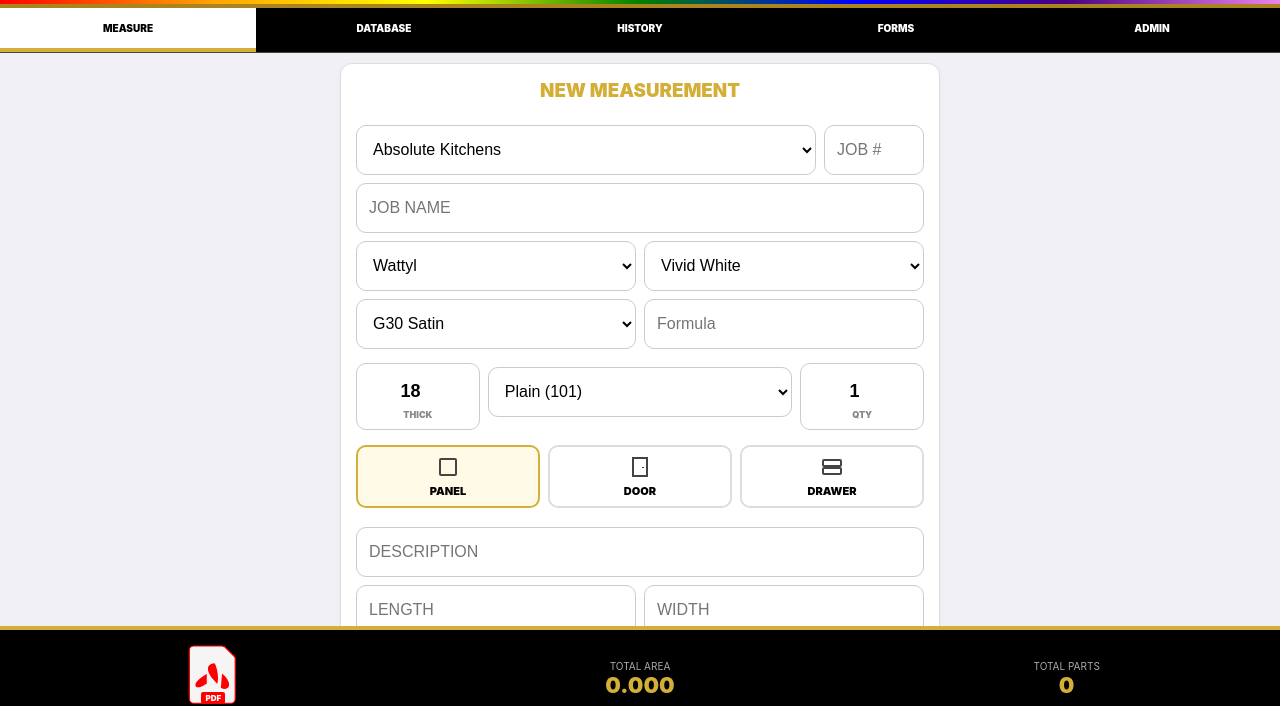
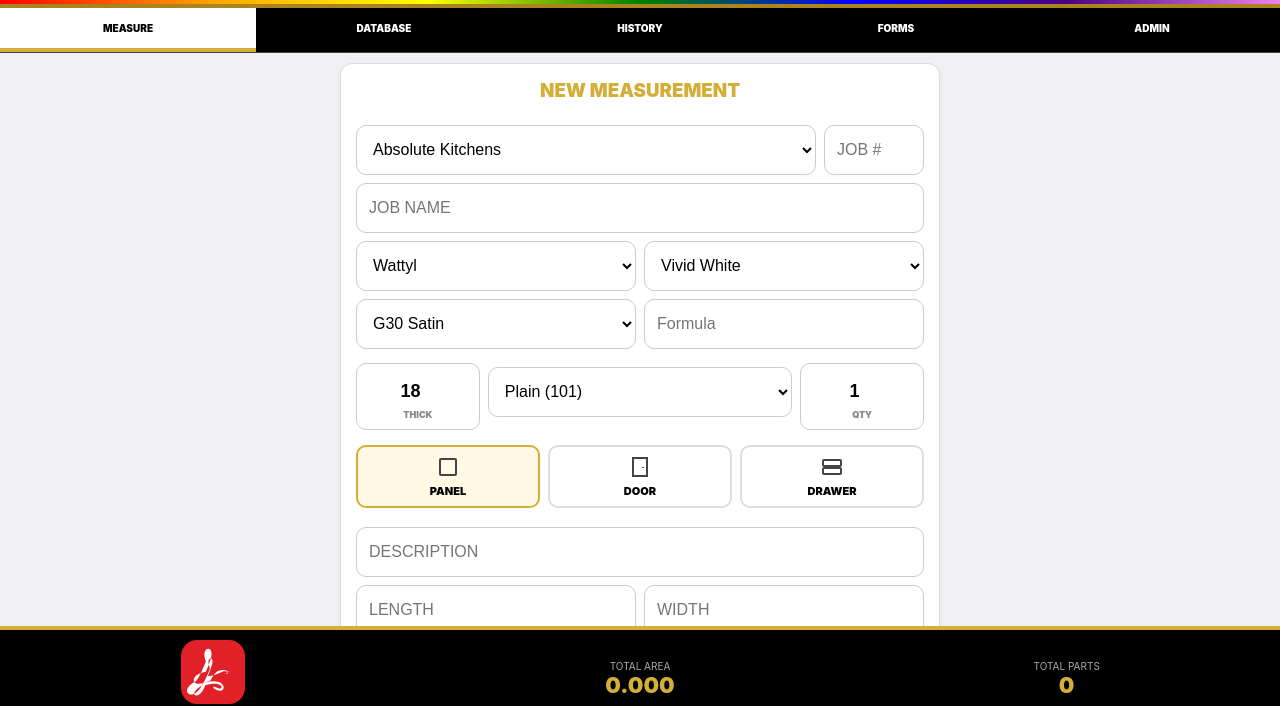
Before and after one commit to Paintworkz/PaintWorkz-App, a plain HTML site: page index.html in a window 1280 px wide. Shown: the part 82-788 px from the top of the page. Drawn offline with nearby package versions, Linux system fonts and the light colour scheme.

Commit message:
Update index.html

```diff
--- a/index.html
+++ b/index.html
@@ -140,18 +140,14 @@
 
 <div class="sticky-footer">
     <div class="footer-col" style="cursor:pointer;" onclick="generateLivePDF()">
-        <div style="position: relative; width: 64px; height: 64px; margin: 0 auto;">
-            <svg width="64" height="64" viewBox="-40 120 60 65" xmlns="http://www.w3.org/2000/svg" style="position: absolute; top: 50%; left: 50%; margin: -32px 0 0 -32px;">
-                <path fill="#f5f5f5" stroke="#ff0000" stroke-width="1.2"
-                      d="M -29.6328 126.064 h 28.3789 a 1.05844 1.05844 0 0 0 0.021484 0 s 1.1348 0.011 1.96484 0.36719 c 0.798898 0.34282 1.36537 0.86176 1.36914 0.86524 c 0.0000125 0.00001 0.00391 0.004 0.00391 0.004 l 9.36719 9.18945 s 0.564354 0.59582 0.837891 1.20899 c 0.220779 0.49491 0.234375 1.40039 0.234375 1.40039 a 1.05844 1.05844 0 0 0 -0.002 0.0449 v 40.7461 c 0 2.41592 -1.91026 4.32813 -4.32617 4.32813 H -29.6328 c -2.41591 0 -4.32617 -1.91209 -4.32617 -4.32813 v -49.498 c 0 -2.41603 1.91026 -4.32813 4.32617 -4.32813 Z" />
-
-                <path fill="#ff0000" d="M -8.2,143.5 c -2.3,0 -4.3,0.8 -5.6,2.1 c -2.8,2.8 -1.2,8.6 4.1,14.6 c 1.4,1.6 2.8,3.2 4,4.5 c 0.5,-1.8 0.8,-3.8 0.8,-5.8 c 0,-5.8 -1.3,-11.2 -3.3,-15.4 Z M -16.5,164.5 c -1.2,0.8 -2.5,1.5 -3.8,2.2 c -1.8,0.9 -3.6,1.4 -4.8,1.4 c -1.8,0 -2.8,-1 -2.8,-2.5 c 0,-2.3 2.5,-5.2 7.1,-8.3 c 1.4,-0.9 3,-1.8 4.6,-2.7 c -0.2,3.4 -0.2,6.8 -0.1,9.9 Z M -2,168.4 c 1.3,0.8 2.8,1.3 4.2,1.3 c 2.6,0 4.2,-1.8 4.2,-4.5 c 0,-3.4 -2.6,-7.4 -7.2,-11.2 c -0.4,4.9 -0.9,9.8 -1.2,14.4 Z" />
+        <div class="icon--item" style="position: relative; width: 64px; height: 64px; margin: 0 auto;">
+            <svg width="64" height="64" viewBox="0 0 512 512" xmlns="http://www.w3.org/2000/svg"
+                 style="position: absolute; top: 50%; left: 50%; margin: -32px 0 0 -32px;">
+                <path fill="#E12127" d="M128 0h256a128 128 0 0 1 128 128v256a128 128 0 0 1-128 128H128A128 128 0 0 1 0 384V128A128 128 0 0 1 128 0z"/>
+                <path fill="#FFF" d="M381 254c-12-11-43-14-43-14s-32-1-58 19c-23 18-42 63-42 63s-31 16-65 24c-28 7-52 5-64-8-16-16-5-53 41-71 16-6 49-14 49-14s23-53 38-100c10-29 11-64-5-77-18-15-41 1-45 34-3 23 12 61 12 61s-21 54-41 95c-16 33-35 60-35 60s-41 21-65 52c-15 19-12 43 5 53 23 12 52 1 83-36 17-19 33-51 33-51s43-13 83-14c27 0 57 8 71 27 12 16 11 38-7 46-17 7-42-1-71-21l16-11c22 15 40 19 49 14 6-3 6-11 1-18-8-12-32-17-56-17-33 1-70 11-70 11s-14 36-29 55c-20 25-40 33-53 26-10-5-12-18-2-31 20-27 52-44 52-44s18-25 33-55c19-39 36-83 36-83s-14-36-12-58c2-21 16-29 25-22 9 7 9 32 1 56-13 39-31 83-31 83s16 0 38-5c31-7 55-19 55-19s24-15 44-15c13 0 25 3 25 10 1 7-10 12-21 11z"/>
             </svg>
-            <div style="position: absolute; top: 0; left: 0; width: 100%; height: 100%; display: flex; align-items: flex-end; justify-content: center; padding-bottom: 5px;">
-                <span style="background: #ff0000; color: #fff; font-size: 8px; font-weight: 900; padding: 1px 4px; border-radius: 2px;">PDF</span>
-            </div>
         </div>
-        <div style="font-size:10px; font-weight:900; color:#ff0000; margin-top:2px;">GENERATE</div>
+        <div style="font-size:10px; font-weight:900; color:#E12127; margin-top:2px;">DOWNLOAD</div>
     </div>
 
     <div class="footer-col">
```
